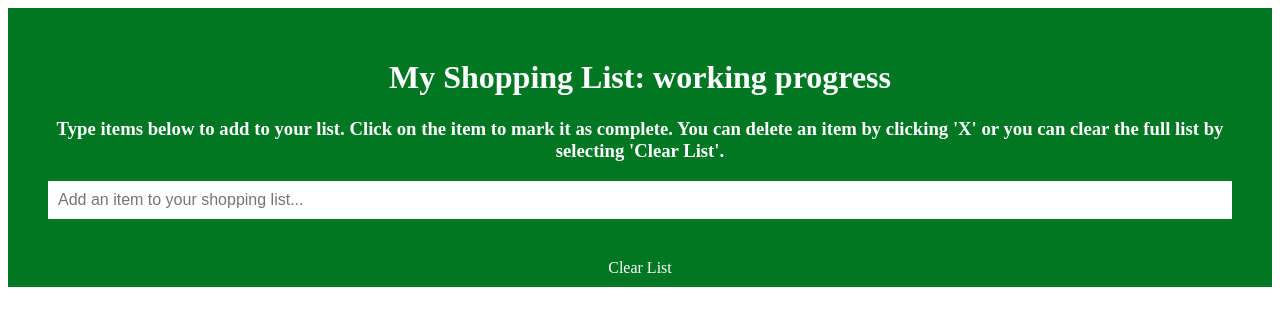
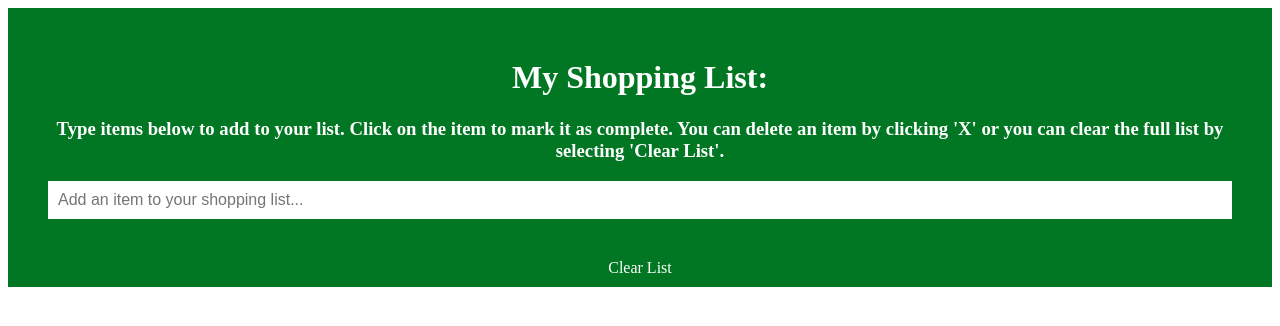
Before and after one commit to MikolajGrzybek/Lista-zakupow, a Django app: page /shoping_list/ in a window 1280 px wide. Shown: the top 326 px of the page. Run offline with Django 3.2, Linux system fonts and the light colour scheme; data that the repository does not hold is empty.

Commit message:
Wyśrodkowanie nagłówka

```diff
--- a/Shoping_list_project/templates/shoping_list/index.html
+++ b/Shoping_list_project/templates/shoping_list/index.html
@@ -2,7 +2,7 @@
 <div id="myDIV" class="header">
   <meta name="viewport" content="width=device-width, initial-scale=1.0">
   <link rel="stylesheet" href="{% static 'static/shoping_list/styles.css' %}"/>
-  <h1> My Shopping List: working progress </h1>
+  <h1 style="text-align: center;">My Shopping List:</h1>
 
   <h3> Type items below to add to your list. Click on the item to mark it as complete. You can delete an item by clicking 'X' or you can clear the full list by selecting 'Clear List'. </h3>
 
```
